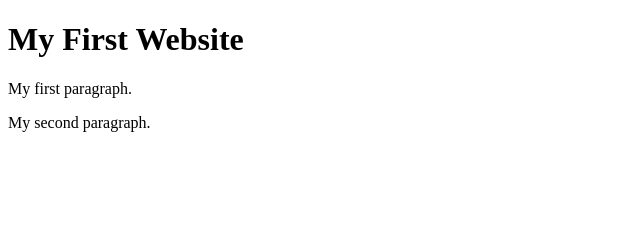
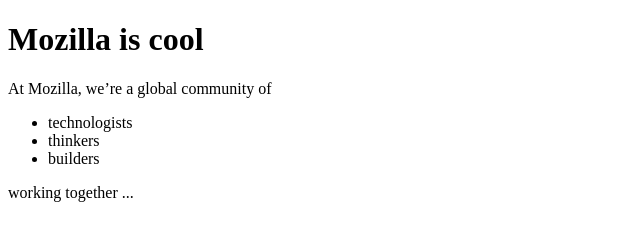
Before and after one commit to oumaima12/codersranks-practice, a website: page index.html in a window 1280 px wide. Shown: the whole page, without its empty margins (0-640 px from the left). Drawn offline with Linux system fonts and the light colour scheme.

Commit message:
1 binaries uploaded

```diff
--- a/index.html
+++ b/index.html
@@ -1,13 +1,20 @@
 <!DOCTYPE html>
 <html>
   <head>
-    <title>Page Title</title>
+    <title>My test page</title>
   </head>
   <body>
 
-    <h1>My First Website</h1>
-    <p>My first paragraph.</p>
-    <p>My second paragraph.</p>
+    <h1>Mozilla is cool</h1>
+    <p>At Mozilla, we’re a global community of</p>
+
+<ul>
+  <li>technologists</li>
+  <li>thinkers</li>
+  <li>builders</li>
+</ul>
+
+<p>working together ... </p>
 
   </body>
 </html>
```
Also changed, not shown: girl_with_the_water.png (added).
